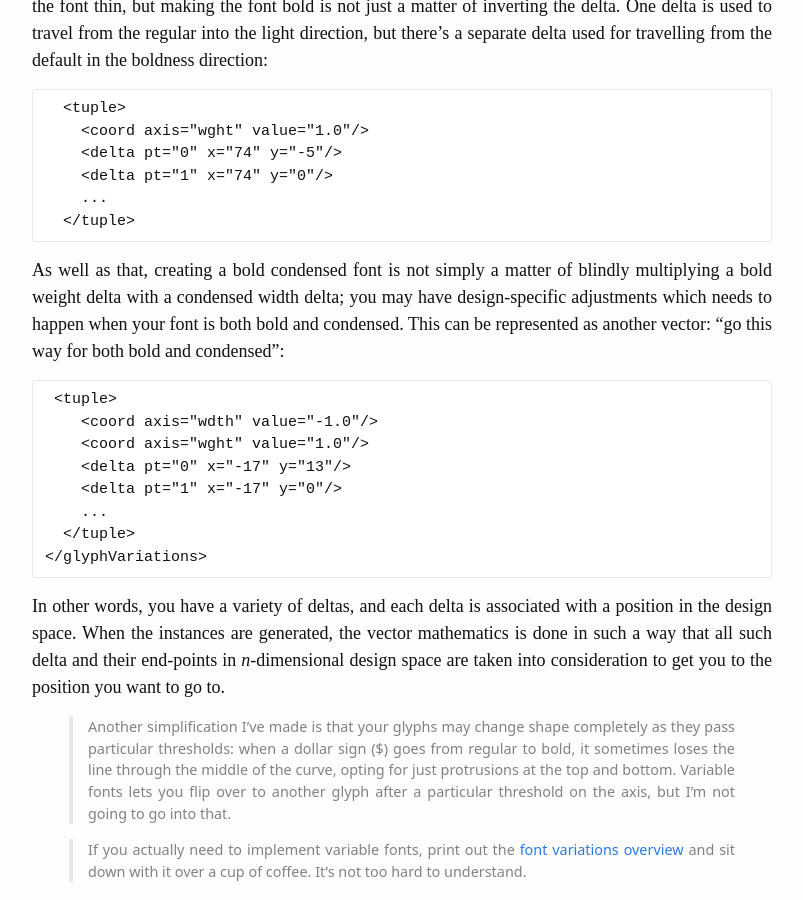
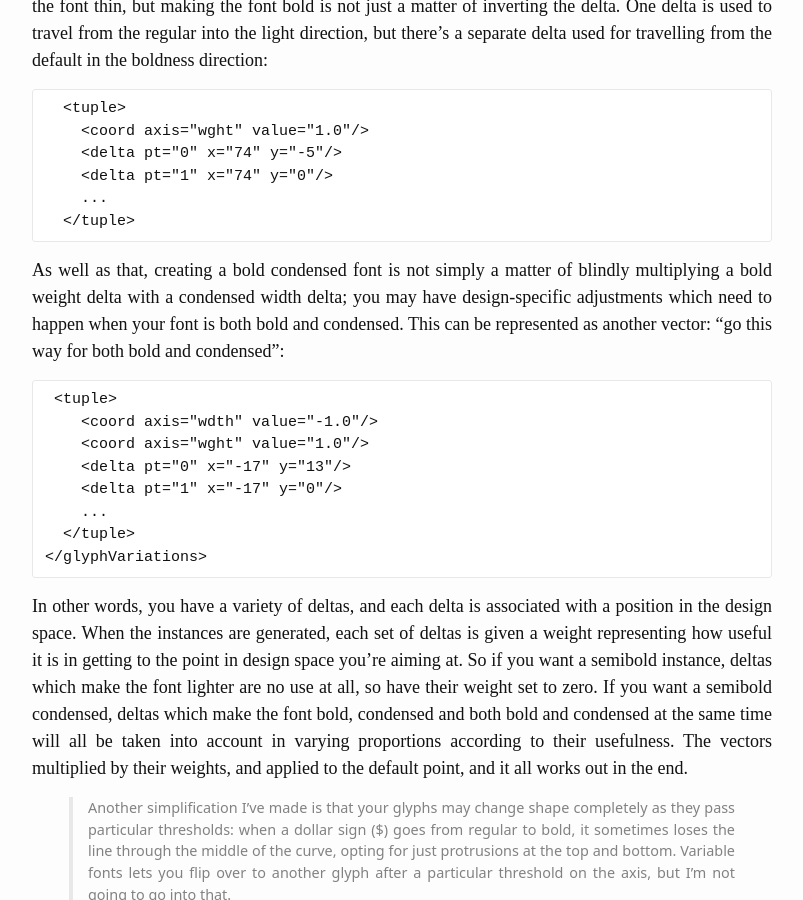
Before and after one commit to simoncozens/fonts-and-layout, a Jekyll site: the page built from opentype.md, in a window 1280 px wide and 900 px high, scrolled down 24676 px. Shown: the whole window, without its empty margins (238-1041 px from the left). Built offline with Jekyll 4.4.1, drawn with Linux system fonts in a browser that asks for light colours; formulas are drawn with MathJax 3; some of the changed text lies outside the part shown.

Commit message:
Slightly better explanation.

```diff
--- a/opentype.md
+++ b/opentype.md
@@ -507,7 +507,7 @@ But first, we have to understand interpolation and deltas. From a designer's per
 
 ![design spaces](opentype/varfont/designspace.svg)
 
-Once you have designed your masters, you can then interpolate instances in between those extremes; for instance, if we wanted to create a semibold instance of this font, (Noto Sans Khmer) we would take the regular and the bold and, for each point on the glyph, compute a position that lays between the corresponding points on the two masters:
+Once you have designed your masters, you can then interpolate instances in between those extremes; for instance, if we wanted to create a semibold instance of this font, (Noto Sans Khmer) we would take the regular and the bold masters and, for each point on the glyph, compute a position that lays some proportion of the way between the corresponding points on the two masters:
 
 ![interpolation](opentype/varfont/interpolation.svg)
 
@@ -615,7 +615,7 @@ If you read on to the next few tuples, you will discover that our initial explan
         ...
       </tuple>
 
-As well as that, creating a bold condensed font is not simply a matter of blindly multiplying a bold weight delta with a condensed width delta; you may have design-specific adjustments which needs to happen when your font is both bold and condensed. This can be represented as another vector: "go this way for both bold and condensed":
+As well as that, creating a bold condensed font is not simply a matter of blindly multiplying a bold weight delta with a condensed width delta; you may have design-specific adjustments which need to happen when your font is both bold and condensed. This can be represented as another vector: "go this way for both bold and condensed":
 
      <tuple>
         <coord axis="wdth" value="-1.0"/>
@@ -626,7 +626,7 @@ As well as that, creating a bold condensed font is not simply a matter of blindl
       </tuple>
     </glyphVariations>
 
-In other words, you have a variety of deltas, and each delta is associated with a position in the design space. When the instances are generated, the vector mathematics is done in such a way that all such delta and their end-points in *n*-dimensional design space are taken into consideration to get you to the position you want to go to.
+In other words, you have a variety of deltas, and each delta is associated with a position in the design space. When the instances are generated, each set of deltas is given a weight representing how useful it is in getting to the point in design space you're aiming at. So if you want a semibold instance, deltas which make the font lighter are no use at all, so have their weight set to zero. If you want a semibold condensed, deltas which make the font bold, condensed and both bold and condensed at the same time will all be taken into account in varying proportions according to their usefulness. The vectors multiplied by their weights, and applied to the default point, and it all works out in the end.
 
 > Another simplification I've made is that your glyphs may change shape completely as they pass particular thresholds: when a dollar sign ($) goes from regular to bold, it sometimes loses the line through the middle of the curve, opting for just protrusions at the top and bottom. Variable fonts lets you flip over to another glyph after a particular threshold on the axis, but I'm not going to go into that.
 
```
